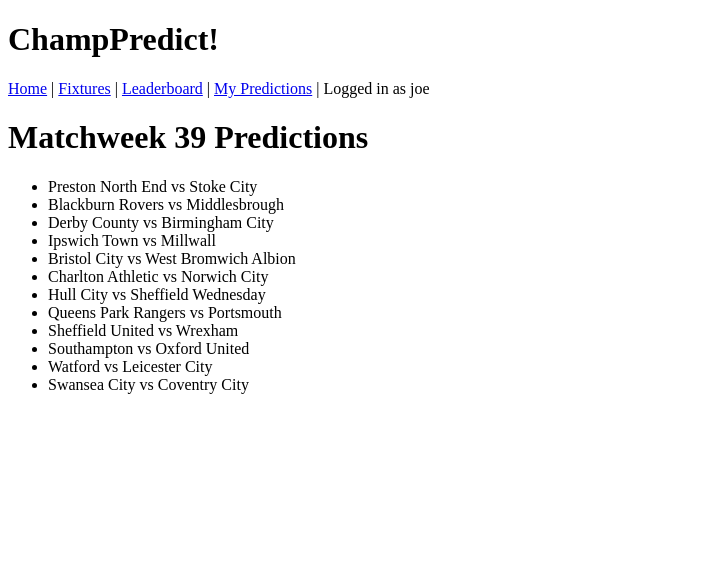
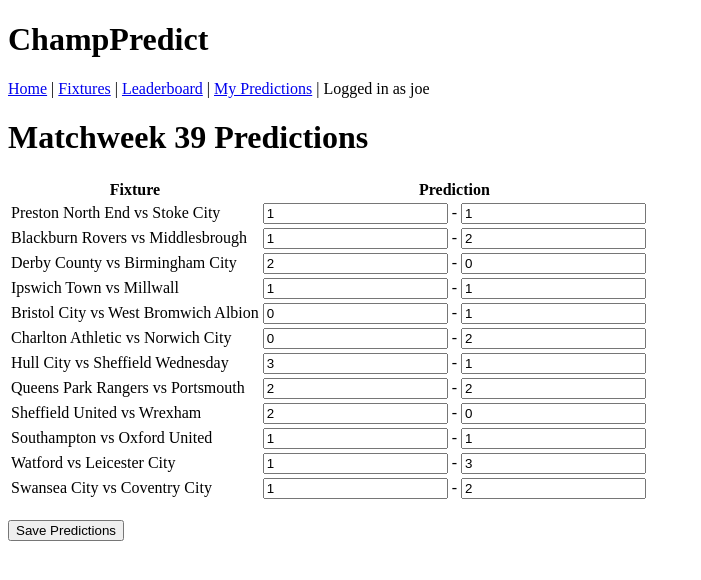
Before and after one commit to joeb-brfc/champpredict, a Django app: page /matchweek/39/ in a window 1280 px wide. Shown: the top 580 px of the page, without its empty margins (0-701 px from the left). Run offline with Django 5.2, Linux system fonts and the light colour scheme; a user stored in the database is signed in; data comes from the database, SQL or seed files in the repository.

Commit message:
add bulk prediction form fields to matchweek template

```diff
--- a/predictor/templates/predictor/base.html
+++ b/predictor/templates/predictor/base.html
@@ -7,7 +7,7 @@
 </head>
 <body>
     <header>
-        <h1>ChampPredict!</h1>
+        <h1>ChampPredict</h1>
 
         <!-- Navigation menu for the site -->
         <nav>
--- a/predictor/templates/predictor/matchweek_predictions.html
+++ b/predictor/templates/predictor/matchweek_predictions.html
@@ -3,14 +3,36 @@
 
 <h1>Matchweek {{ matchweek }} Predictions</h1>
 
-<ul>
-    {% for item in prediction_forms %}
-        <li>
-            {{ item.fixture.home_team }} vs {{ item.fixture.away_team }}
-        </li>
-    {% empty %}
-        <li>No fixtures available for this matchweek.</li>
-    {% endfor %}
-</ul>
+<form method="POST">
+    {% csrf_token %}
+
+    <table>
+        <tr>
+            <th>Fixture</th>
+            <th>Prediction</th>
+        </tr>
+
+        {% for item in prediction_forms %}
+        <tr>
+            <td>
+                {{ item.fixture.home_team }} vs {{ item.fixture.away_team }}
+            </td>
+            <td>
+                {{ item.form.predicted_home_goals }}
+                -
+                {{ item.form.predicted_away_goals }}
+            </td>
+        </tr>
+        {% empty %}
+        <tr>
+            <td colspan="2">No fixtures available for this matchweek.</td>
+        </tr>
+        {% endfor %}
+    </table>
+
+    <br>
+
+    <button type="submit">Save Predictions</button>
+</form>
 
 {% endblock %}
```
